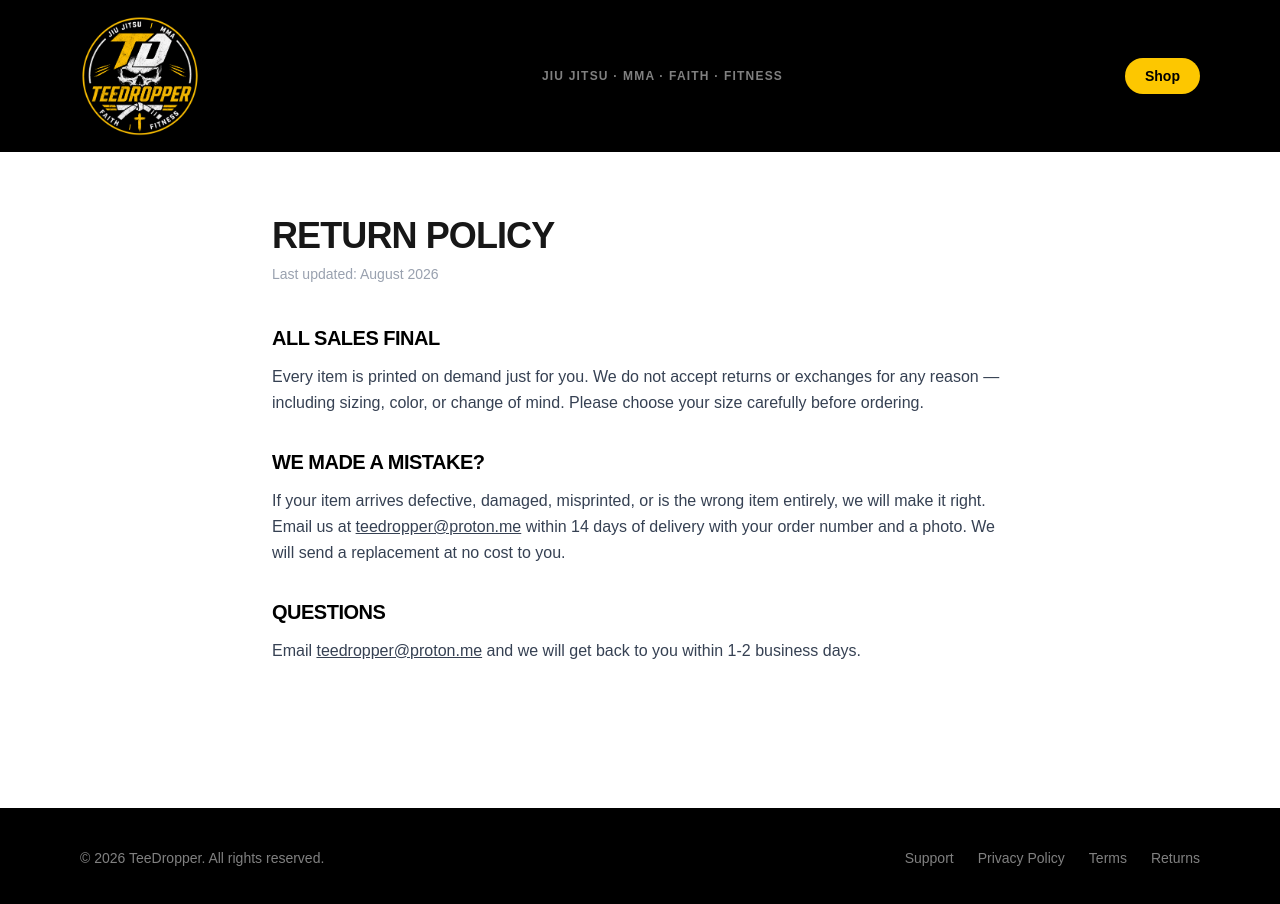
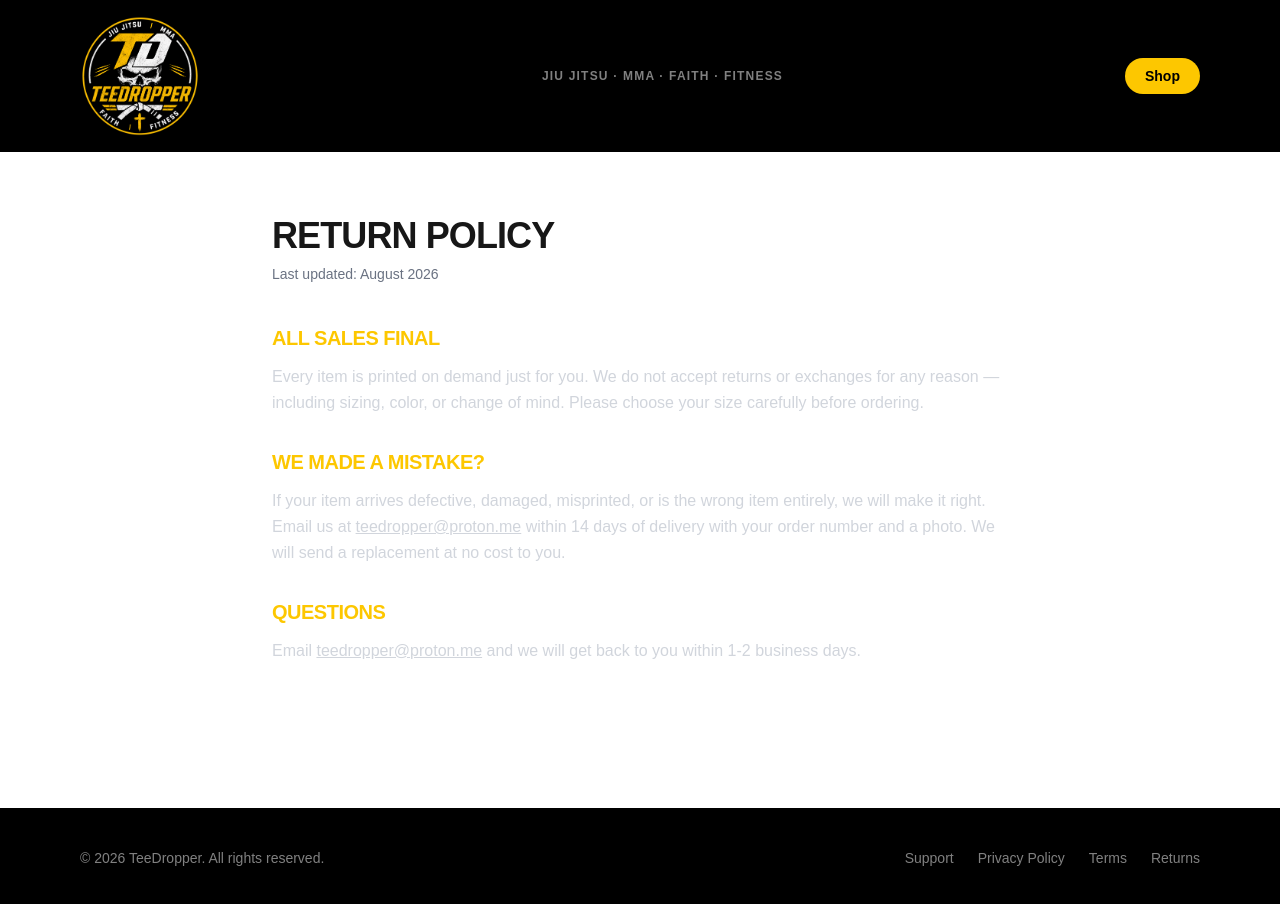
Before and after one commit to christworldorder/teedropper, a Next.js app: page /returns in a window 1280 px wide. Shown: the top 904 px of the page. Built offline with nearby package versions, Linux system fonts and the light colour scheme.

Commit message:
Fix returns page text contrast on dark background

```diff
--- a/src/app/returns/page.tsx
+++ b/src/app/returns/page.tsx
@@ -2,21 +2,21 @@ export default function Returns() {
   return (
     <div className="max-w-3xl mx-auto px-4 py-16">
       <h1 className="text-4xl font-black uppercase tracking-tight mb-2">Return Policy</h1>
-      <p className="text-gray-400 text-sm mb-10">Last updated: August 2026</p>
+      <p className="text-gray-500 text-sm mb-10">Last updated: August 2026</p>
 
-      <div className="space-y-8 text-gray-700 leading-relaxed">
+      <div className="space-y-8 text-gray-300 leading-relaxed">
         <section>
-          <h2 className="text-xl font-black uppercase tracking-tight text-black mb-3">All Sales Final</h2>
+          <h2 className="text-xl font-black uppercase tracking-tight text-yellow-400 mb-3">All Sales Final</h2>
           <p>Every item is printed on demand just for you. We do not accept returns or exchanges for any reason — including sizing, color, or change of mind. Please choose your size carefully before ordering.</p>
         </section>
 
         <section>
-          <h2 className="text-xl font-black uppercase tracking-tight text-black mb-3">We Made a Mistake?</h2>
+          <h2 className="text-xl font-black uppercase tracking-tight text-yellow-400 mb-3">We Made a Mistake?</h2>
           <p>If your item arrives defective, damaged, misprinted, or is the wrong item entirely, we will make it right. Email us at <a href="mailto:teedropper@proton.me" className="underline hover:text-yellow-500">teedropper@proton.me</a> within 14 days of delivery with your order number and a photo. We will send a replacement at no cost to you.</p>
         </section>
 
         <section>
-          <h2 className="text-xl font-black uppercase tracking-tight text-black mb-3">Questions</h2>
+          <h2 className="text-xl font-black uppercase tracking-tight text-yellow-400 mb-3">Questions</h2>
           <p>Email <a href="mailto:teedropper@proton.me" className="underline hover:text-yellow-500">teedropper@proton.me</a> and we will get back to you within 1-2 business days.</p>
         </section>
       </div>
```
